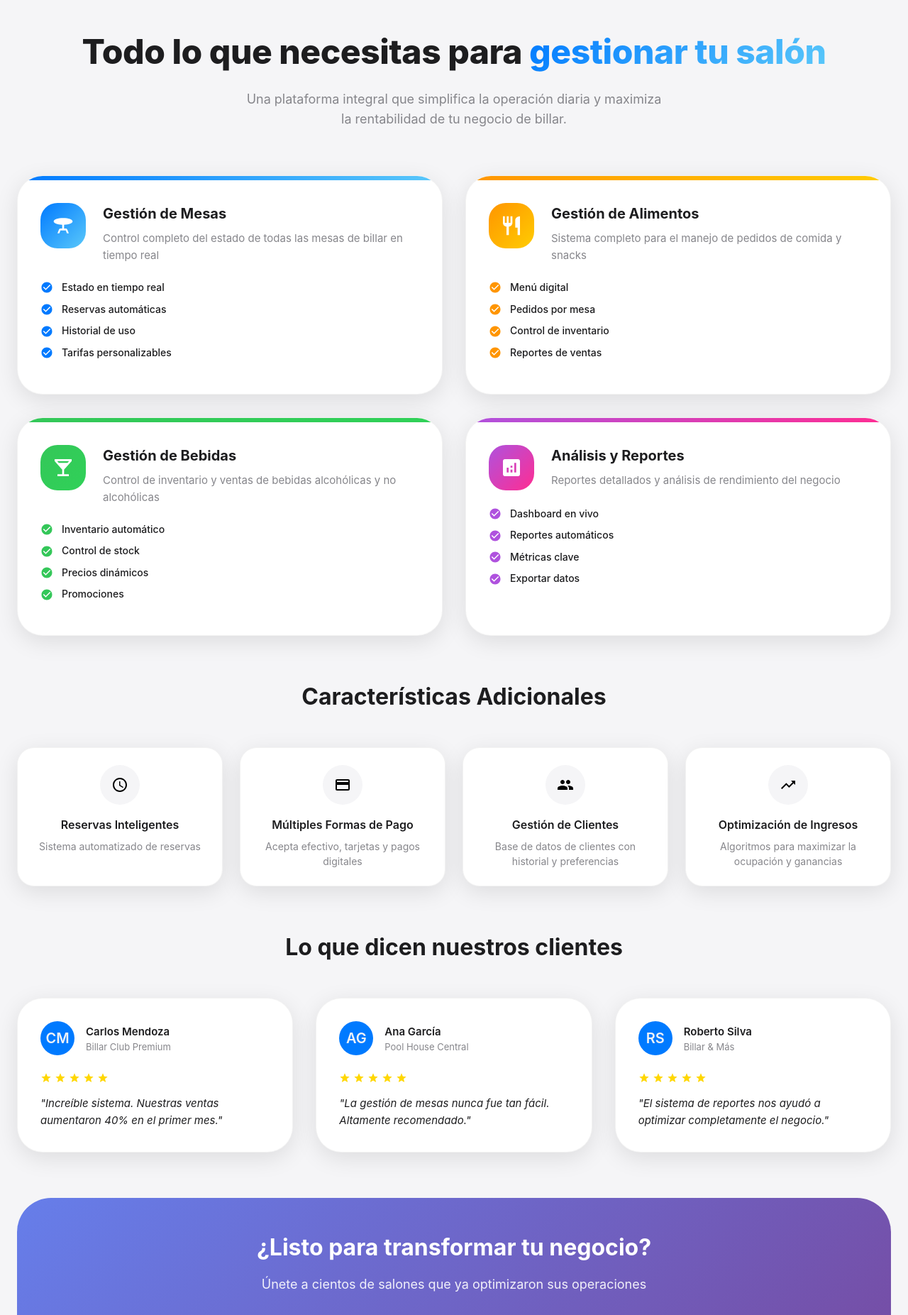
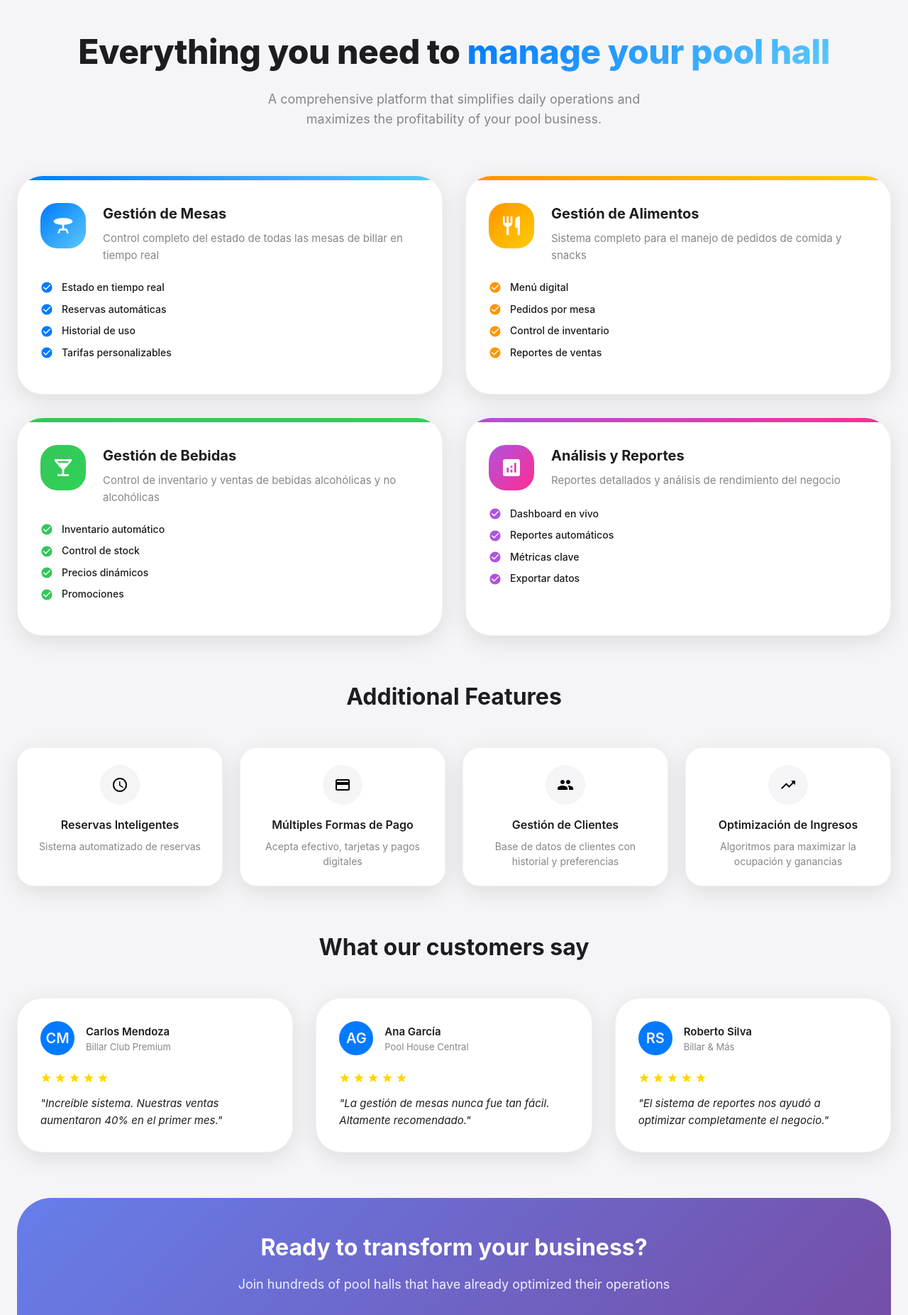
Before and after one commit to OscarZarcoG/frontend_billar, a Next.js app: page / in a window 1280 px wide. Shown: the part 820-2673 px from the top of the page at 71% size. Built offline with nearby package versions, Linux system fonts and the light colour scheme; no server answers.

Commit message:
feat(i18n): add services translations and update footer copyright
- Add services section translations in both English and Spanish
- Move footer translations to dedicated section in language files
- Replace hardcoded copyright text with translation key

```diff
--- a/src/components/landing/Footer.tsx
+++ b/src/components/landing/Footer.tsx
@@ -256,7 +256,7 @@ export default function Footer() {
                 mb: 2,
               }}
             >
-              © 2024 PoolZapp. Todos los derechos reservados.
+              {t('footer.copyright')}
             </Typography>
             <Stack direction="row" spacing={3} flexWrap="wrap">
               {legalLinks.map((link, index) => (
--- a/src/components/landing/ServicesSection.tsx
+++ b/src/components/landing/ServicesSection.tsx
@@ -21,8 +21,10 @@ import { mainServices, additionalFeatures } from 'constants/landing/services';
 import { testimonials } from 'constants/landing/testimonials';
 import { colors, getSectionPadding, getContainerMaxWidth } from 'utils/landing/styles';
 import { getCardHoverStyles } from 'utils/landing/animations';
+import { useTranslation } from '../../hooks/language/useTranslation';
 
 export default function ServicesSection() {
+  const { t } = useTranslation();
   return (
     <Box sx={{ ...getSectionPadding(), backgroundColor: colors.background }}>
       <Container maxWidth={getContainerMaxWidth() as 'xs' | 'sm' | 'md' | 'lg' | 'xl' | false}>
@@ -38,7 +40,7 @@ export default function ServicesSection() {
               mb: 3,
             }}
           >
-            Todo lo que necesitas para{' '}
+            {t('services.title')}{' '}
             <Box
               component="span"
               sx={{
@@ -48,7 +50,7 @@ export default function ServicesSection() {
                 backgroundClip: 'text',
               }}
             >
-              gestionar tu salón
+              {t('services.title_highlight')}
             </Box>
           </Typography>
           <Typography
@@ -62,8 +64,7 @@ export default function ServicesSection() {
               lineHeight: 1.6,
             }}
           >
-            Una plataforma integral que simplifica la operación diaria y maximiza
-            la rentabilidad de tu negocio de billar.
+            {t('services.subtitle')}
           </Typography>
         </Box>
 
@@ -177,7 +178,7 @@ export default function ServicesSection() {
               fontSize: { xs: '1.75rem', md: '2rem' },
             }}
           >
-            Características Adicionales
+            {t('services.additional_features_title')}
           </Typography>
           <Grid container spacing={3}>
             {additionalFeatures.map((feature, index) => (
@@ -248,7 +249,7 @@ export default function ServicesSection() {
               fontSize: { xs: '1.75rem', md: '2rem' },
             }}
           >
-            Lo que dicen nuestros clientes
+            {t('services.testimonials_title')}
           </Typography>
           <Grid container spacing={4}>
             {testimonials.map((testimonial, index) => (
@@ -340,7 +341,7 @@ export default function ServicesSection() {
               fontSize: { xs: '1.75rem', md: '2rem' },
             }}
           >
-            ¿Listo para transformar tu negocio?
+            {t('services.cta_title')}
           </Typography>
           <Typography
             variant="h6"
@@ -351,7 +352,7 @@ export default function ServicesSection() {
               fontSize: '1.125rem',
             }}
           >
-            Únete a cientos de salones que ya optimizaron sus operaciones
+            {t('services.cta_subtitle')}
           </Typography>
           <Stack
             direction={{ xs: 'column', sm: 'row' }}
@@ -376,7 +377,7 @@ export default function ServicesSection() {
                 },
               }}
             >
-              Comenzar Prueba Gratuita
+              {t('services.cta_primary')}
             </Button>
             <Button
               variant="outlined"
@@ -396,7 +397,7 @@ export default function ServicesSection() {
                 },
               }}
             >
-              Solicitar Demo
+              {t('services.cta_secondary')}
             </Button>
           </Stack>
         </Box>
--- a/src/language/en.json
+++ b/src/language/en.json
@@ -69,51 +69,6 @@
     "cta_primary": "Get Started",
     "cta_secondary": "Watch Demo",
     "watch_video": "Watch Video"
-  },
-  "footer": {
-    "description": "The leading platform for comprehensive billiard hall management. Optimize your operations, maximize your profits and provide the best experience to your customers.",
-    "newsletter": {
-      "title": "Newsletter",
-      "description": "Get the latest updates and tips for your business.",
-      "subscribe": "Subscribe"
-    },
-    "follow_us": "Follow Us",
-    "sections": {
-      "product": "Product",
-      "company": "Company",
-      "support": "Support",
-      "legal": "Legal"
-    },
-    "product_links": {
-      "table_management": "Table Management",
-      "reservation_system": "Reservation System",
-      "inventory_control": "Inventory Control",
-      "reports_analytics": "Reports & Analytics",
-      "mobile_app": "Mobile App",
-      "integrations": "Integrations"
-    },
-    "company_links": {
-      "about_us": "About Us",
-      "our_team": "Our Team",
-      "careers": "Careers",
-      "press": "Press",
-      "blog": "Blog",
-      "contact": "Contact"
-    },
-    "support_links": {
-      "help_center": "Help Center",
-      "documentation": "Documentation",
-      "tutorials": "Tutorials",
-      "system_status": "System Status",
-      "technical_support": "Technical Support",
-      "community": "Community"
-    },
-    "legal_links": {
-      "terms_of_service": "Terms of Service",
-      "privacy_policy": "Privacy Policy",
-      "cookie_policy": "Cookie Policy",
-      "gdpr": "GDPR"
-    }
   },
   "auth": {
     "login": {
@@ -204,6 +159,63 @@
     "occupancy": "Occupancy",
     "customers": "Customers"
   },
+  "services": {
+    "title": "Everything you need to",
+    "title_highlight": "manage your pool hall",
+    "subtitle": "A comprehensive platform that simplifies daily operations and maximizes the profitability of your pool business.",
+    "additional_features_title": "Additional Features",
+    "testimonials_title": "What our customers say",
+    "cta_title": "Ready to transform your business?",
+    "cta_subtitle": "Join hundreds of pool halls that have already optimized their operations",
+    "cta_primary": "Start Free Trial",
+    "cta_secondary": "Request Demo"
+  },
+  "footer": {
+    "description": "The comprehensive platform for modern pool hall management. Optimize operations, maximize profits and provide the best experience to your customers.",
+    "newsletter": {
+      "title": "Newsletter",
+      "description": "Get the latest updates and tips for your business.",
+      "subscribe": "Subscribe"
+    },
+    "follow_us": "Follow Us",
+    "sections": {
+      "product": "Product",
+      "company": "Company",
+      "support": "Support",
+      "legal": "Legal"
+    },
+    "product_links": {
+      "table_management": "Table Management",
+      "reservation_system": "Reservation System",
+      "inventory_control": "Inventory Control",
+      "reports_analytics": "Reports & Analytics",
+      "mobile_app": "Mobile App",
+      "integrations": "Integrations"
+    },
+    "company_links": {
+      "about_us": "About Us",
+      "our_team": "Our Team",
+      "careers": "Careers",
+      "press": "Press",
+      "blog": "Blog",
+      "contact": "Contact"
+    },
+    "support_links": {
+      "help_center": "Help Center",
+      "documentation": "Documentation",
+      "tutorials": "Tutorials",
+      "system_status": "System Status",
+      "technical_support": "Technical Support",
+      "community": "Community"
+    },
+    "legal_links": {
+      "terms_of_service": "Terms of Service",
+      "privacy_policy": "Privacy Policy",
+      "cookie_policy": "Cookie Policy",
+      "gdpr": "GDPR"
+    },
+    "copyright": "© 2024 PoolZapp. All rights reserved."
+  },
   "errors": {
     "generic": "An error occurred",
     "network": "Connection error",
--- a/src/language/es.json
+++ b/src/language/es.json
@@ -204,6 +204,17 @@
     "occupancy": "Ocupación",
     "customers": "Clientes"
   },
+  "services": {
+    "title": "Todo lo que necesitas para",
+    "title_highlight": "gestionar tu salón",
+    "subtitle": "Una plataforma integral que simplifica la operación diaria y maximiza la rentabilidad de tu negocio de billar.",
+    "additional_features_title": "Características Adicionales",
+    "testimonials_title": "Lo que dicen nuestros clientes",
+    "cta_title": "¿Listo para transformar tu negocio?",
+    "cta_subtitle": "Únete a cientos de salones que ya optimizaron sus operaciones",
+    "cta_primary": "Comenzar Prueba Gratuita",
+    "cta_secondary": "Solicitar Demo"
+  },
   "errors": {
     "generic": "Ha ocurrido un error",
     "network": "Error de conexión",
```
